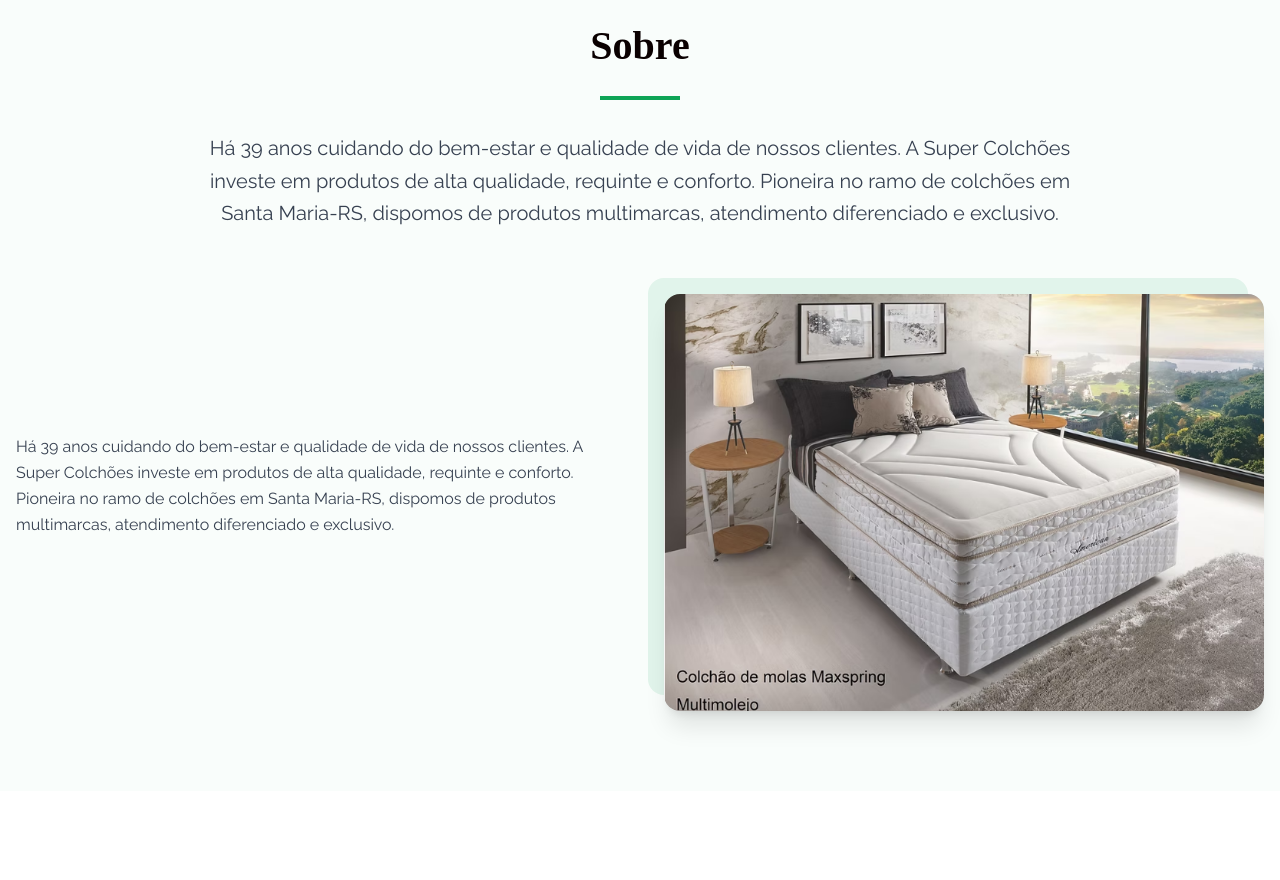
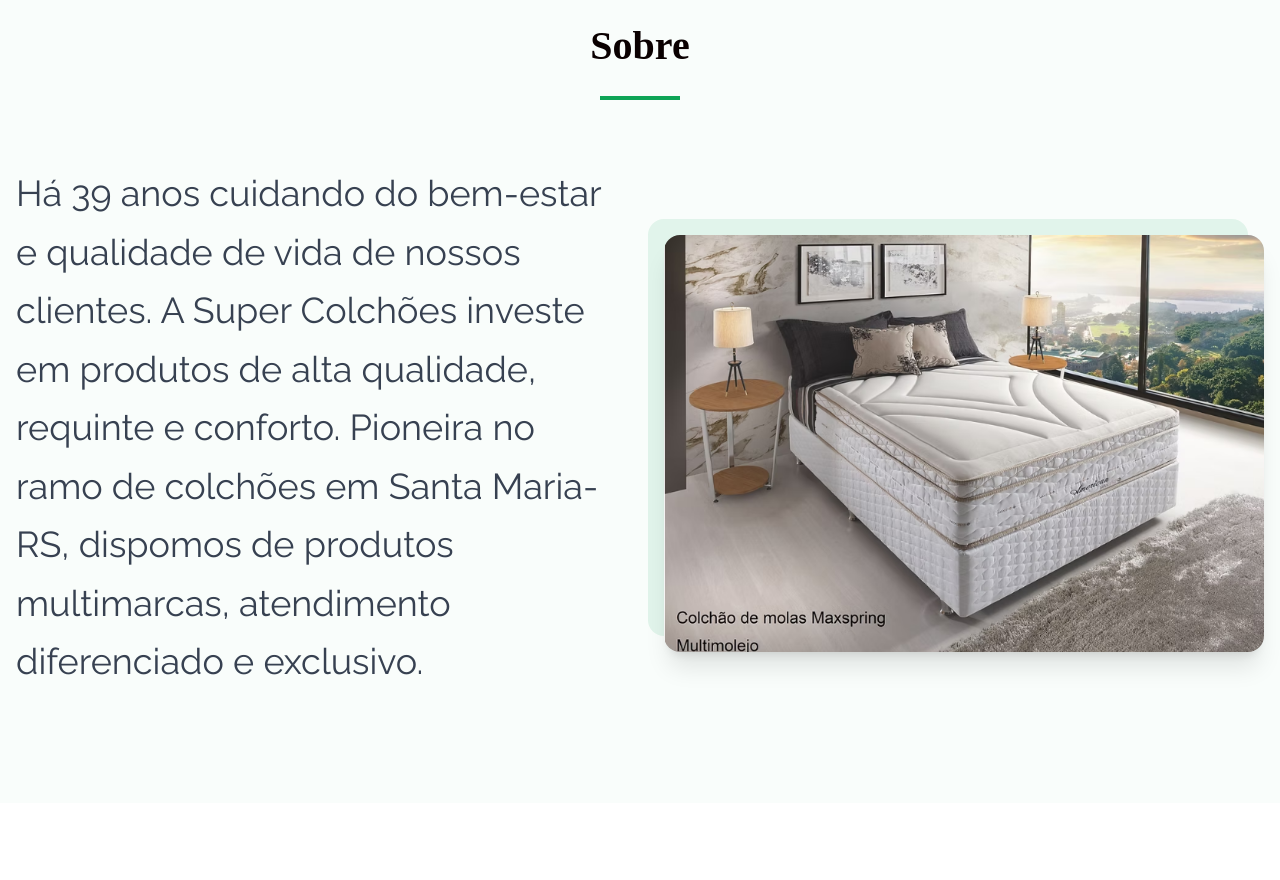
Before and after one commit to DevZipMateus/super-colchoer-verde, a React (Vite) app: page / in a window 1280 px wide. Shown: the part 860-1740 px from the top of the page. Built offline with nearby package versions, Linux system fonts and the light colour scheme; a web font is replaced by a local one.

Commit message:
Visual edit in Lovable
Edited UI in Lovable

```diff
--- a/src/components/SuperAboutSection.tsx
+++ b/src/components/SuperAboutSection.tsx
@@ -1,4 +1,3 @@
-
 const SuperAboutSection = () => {
   return <section id="sobre" className="py-20 bg-secondary/20">
       <div className="container mx-auto px-4">
@@ -7,18 +6,13 @@ const SuperAboutSection = () => {
             Sobre
           </h2>
           <div className="w-20 h-1 bg-primary mx-auto mb-8"></div>
-          <p className="text-xl text-gray-700 leading-relaxed">
-            Há 39 anos cuidando do bem-estar e qualidade de vida de nossos clientes.
-            A Super Colchões investe em produtos de alta qualidade, requinte e conforto.
-            Pioneira no ramo de colchões em Santa Maria-RS, dispomos de produtos multimarcas,
-            atendimento diferenciado e exclusivo.
-          </p>
+
         </div>
 
         <div className="grid grid-cols-1 lg:grid-cols-2 gap-12 items-center">
           <div className="space-y-8">
             <div className="space-y-6">
-              <p className="text-gray-700 leading-relaxed">
+              <p className="text-gray-700 leading-relaxed text-4xl">
                 Há 39 anos cuidando do bem-estar e qualidade de vida de nossos clientes.
                 A Super Colchões investe em produtos de alta qualidade, requinte e conforto.
                 Pioneira no ramo de colchões em Santa Maria-RS, dispomos de produtos multimarcas,
```
